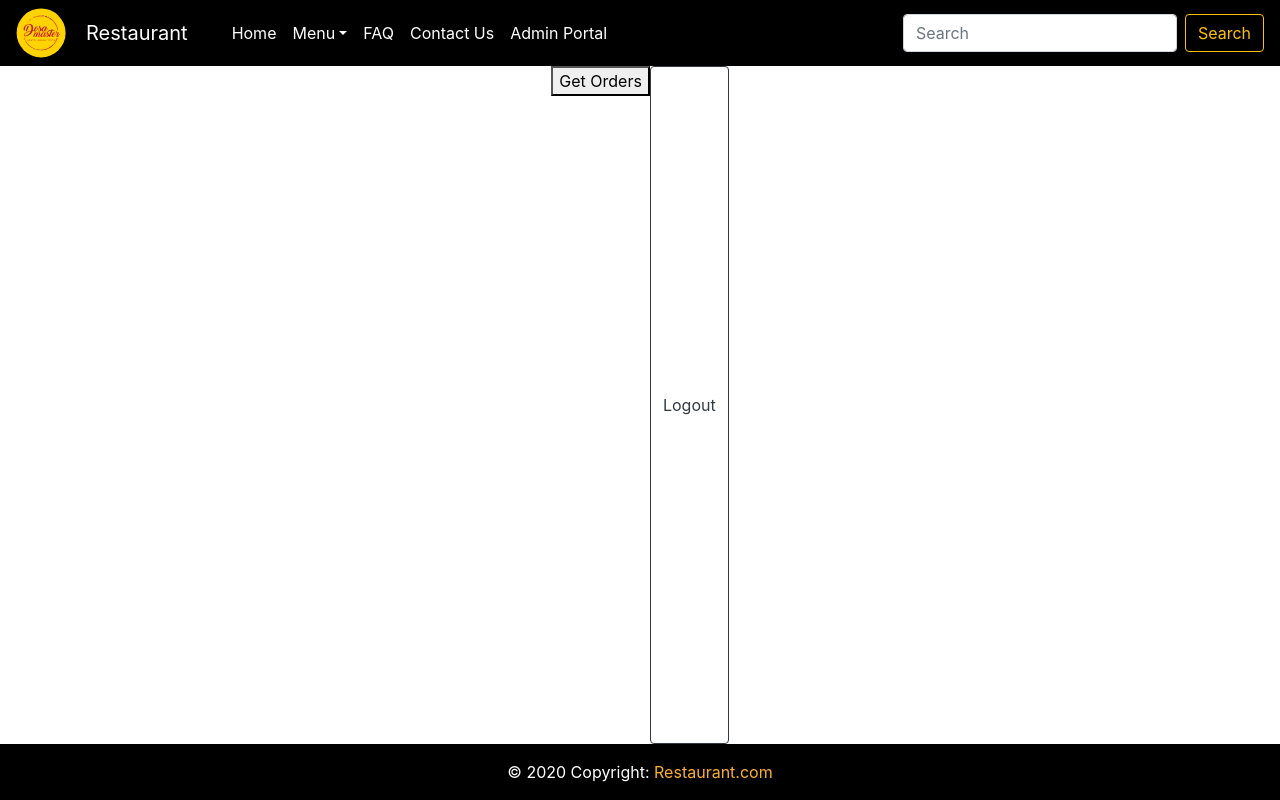
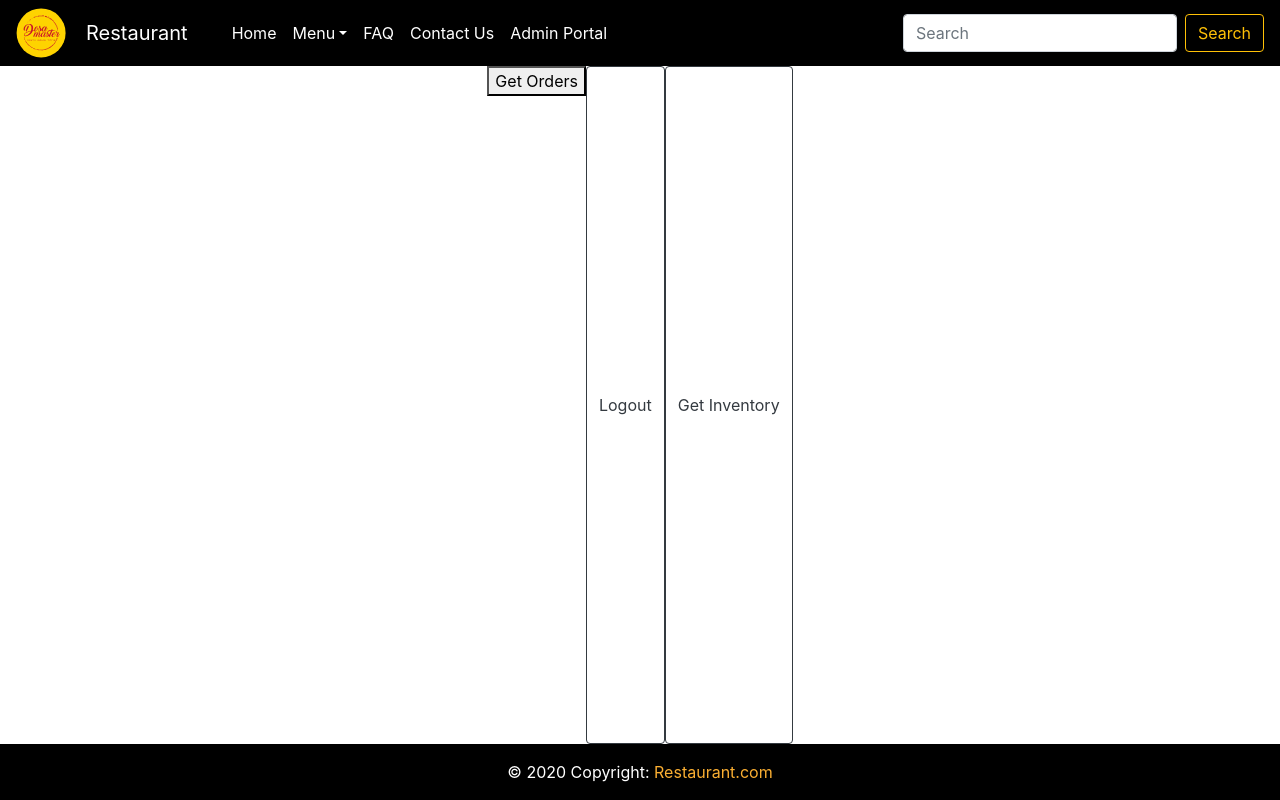
Before and after one commit to am07127/webdevproj, a React (Create React App) app: page /admin in a window 1280 px wide. Built offline with nearby package versions, Linux system fonts and the light colour scheme.

Commit message:
admin page updated

```diff
--- a/src/Pages/AdminPage/index.jsx
+++ b/src/Pages/AdminPage/index.jsx
@@ -6,6 +6,25 @@ import { useNavigate } from "react-router-dom";
 export default function AdminPage() {
   const host = "http://localhost:3000";
   const [orders, setOrders] = useState([]);
+  const [items, setitems] = useState([]);
+
+  const getitems = async () => {
+    try {
+      // API Call
+      const response = await fetch(`${host}/api/inventory/getitems`, {
+        method: "GET",
+        headers: {
+          "Content-Type": "application/json",
+        },
+      });
+      const data = await response.json();
+      console.log(data);
+      setitems(data);
+    }catch(error){
+      console.error("Error:", error.message);
+    }
+  };
+
 
   const getorders = async () => {
     try {
@@ -17,6 +36,7 @@ export default function AdminPage() {
         },
       });
       const data = await response.json();
+      console.log(data);
       setOrders(data);
     }catch(error){
       console.error("Error:", error.message);
@@ -47,6 +67,15 @@ export default function AdminPage() {
           return <Orderitem key={order._id} order={order} />;
         })}
       </div>)}
+      <button type="button" class="btn btn-outline-dark" onClick={getitems}>Get Inventory</button>
+      <ul className="list-group">
+      {items.map((item, index) => (
+        <li key={index} className="list-group-item d-flex justify-content-between align-items-center">
+          {item.name}
+          <span className="badge badge-primary badge-pill">{item.quantity}</span>
+        </li>
+      ))}
+    </ul>
       </div>
     </>
   );
```
